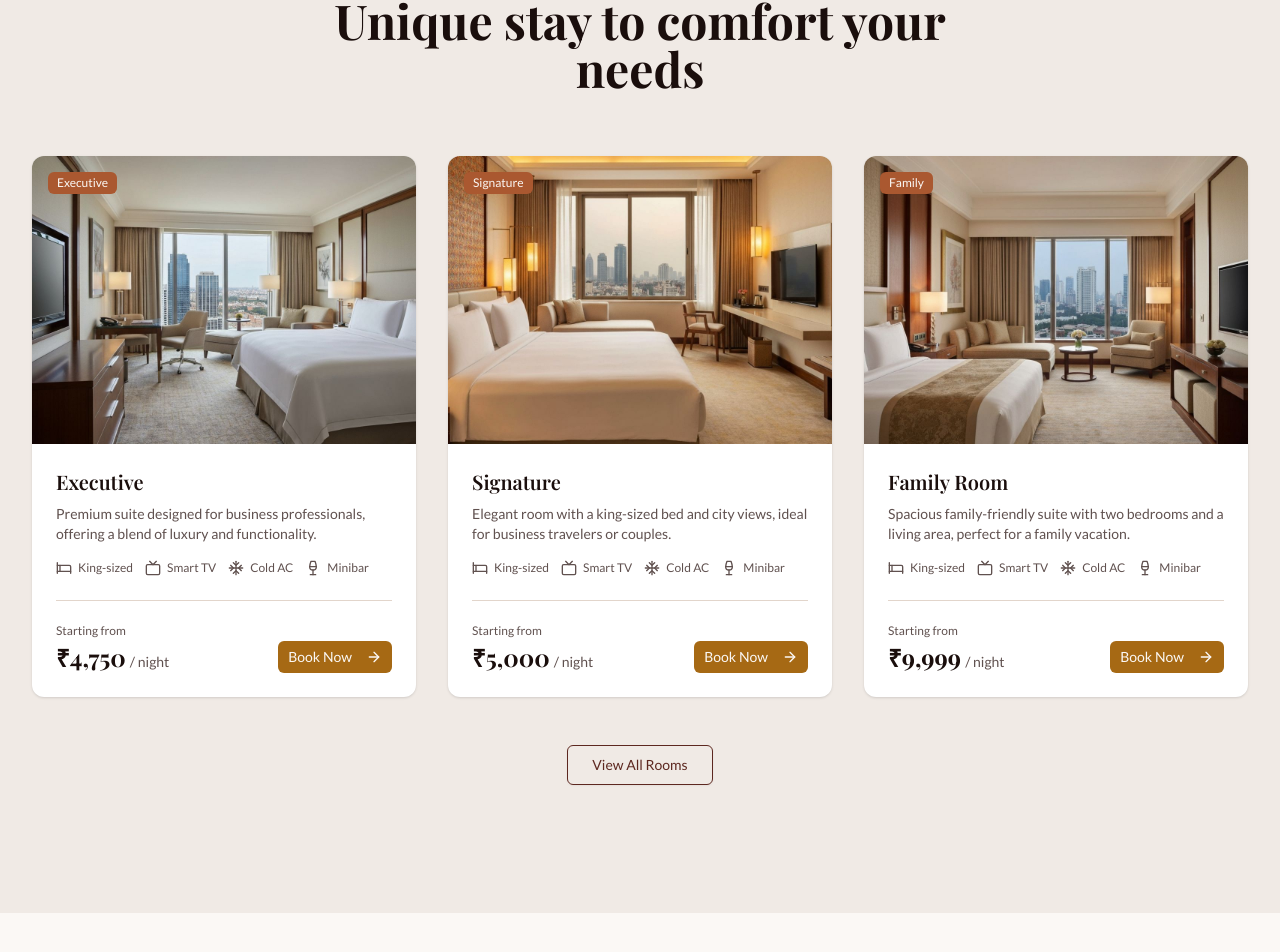
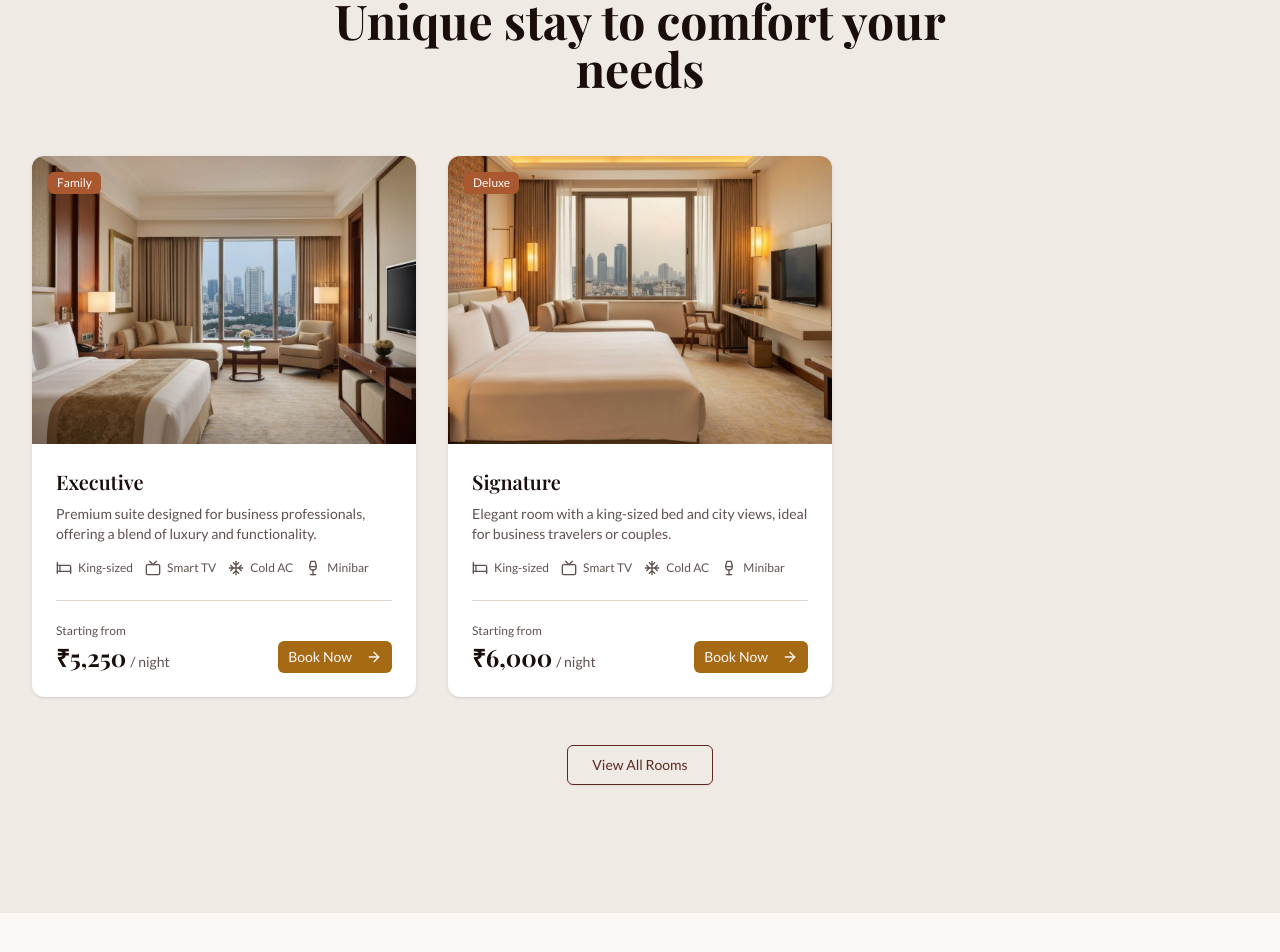
Before and after one commit to shamaayilahmed/shrivaibhav, a Next.js app: page / in a window 1280 px wide. Shown: the part 1752-2704 px from the top of the page. Built offline with nearby package versions, Linux system fonts and the light colour scheme; a web font is replaced by a local one.

Commit message:
Update room details and remove Family Room entry

```diff
--- a/components/home/rooms-section.tsx
+++ b/components/home/rooms-section.tsx
@@ -9,9 +9,9 @@ const rooms = [
     id: 1,
     name: "Executive",
     description: "Premium suite designed for business professionals, offering a blend of luxury and functionality.",
-    image: "/images/executive-suite.jpg",
-    price: 4750,
-    badge: "Executive",
+    image: "/images/family-suite.jpg",
+    price: 5250,
+    badge: "Family",
     amenities: ["King-sized", "Smart TV", "Cold AC", "Minibar"],
   },
   {
@@ -19,19 +19,19 @@ const rooms = [
     name: "Signature",
     description: "Elegant room with a king-sized bed and city views, ideal for business travelers or couples.",
     image: "/images/deluxe-room.jpg",
-    price: 5000,
-    badge: "Signature",
+    price: 6000,
+    badge: "Deluxe",
     amenities: ["King-sized", "Smart TV", "Cold AC", "Minibar"],
   },
-  {
-    id: 3,
-    name: "Family Room",
-    description: "Spacious family-friendly suite with two bedrooms and a living area, perfect for a family vacation.",
-    image: "/images/family-suite.jpg",
-    price: 9999,
-    badge: "Family",
-    amenities: ["King-sized", "Smart TV", "Cold AC", "Minibar"],
-  },
+  // {
+  //   id: 3,
+  //   name: "Family Room",
+  //   description: "Spacious family-friendly suite with two bedrooms and a living area, perfect for a family vacation.",
+  //   image: "/images/executive-suite.jpg",
+  //   price: 9999,
+  //   badge: "Business",
+  //   amenities: ["King-sized", "Smart TV", "Cold AC", "Minibar"],
+  // },
 ]
 
 const amenityIcons: Record<string, typeof Bed> = {
```
